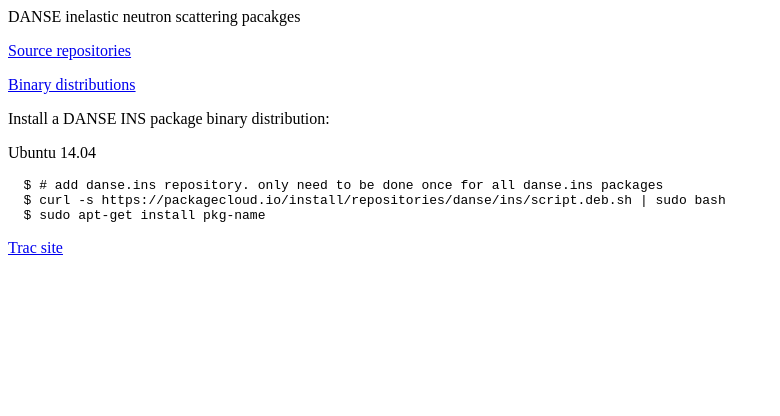
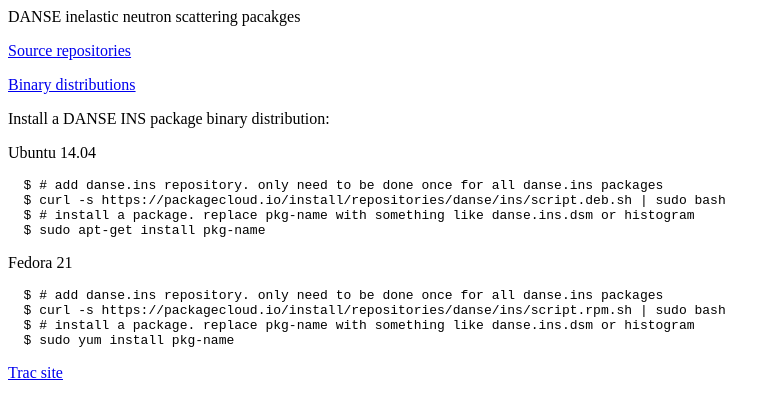
Before and after one commit to danse-inelastic/danse-inelastic.github.io, a plain HTML site: page index.html in a window 1280 px wide. Shown: the whole page, without its empty margins (0-780 px from the left). Drawn offline with Linux system fonts and the light colour scheme.

Commit message:
Update index.html

```diff
--- a/index.html
+++ b/index.html
@@ -17,7 +17,16 @@ Install a DANSE INS package binary distribution:
 <pre>
   $ # add danse.ins repository. only need to be done once for all danse.ins packages
   $ curl -s https://packagecloud.io/install/repositories/danse/ins/script.deb.sh | sudo bash
+  $ # install a package. replace pkg-name with something like danse.ins.dsm or histogram
   $ sudo apt-get install pkg-name
+</pre>
+
+<p>Fedora 21</p>
+<pre>
+  $ # add danse.ins repository. only need to be done once for all danse.ins packages
+  $ curl -s https://packagecloud.io/install/repositories/danse/ins/script.rpm.sh | sudo bash
+  $ # install a package. replace pkg-name with something like danse.ins.dsm or histogram
+  $ sudo yum install pkg-name
 </pre>
 
 <p>
```
